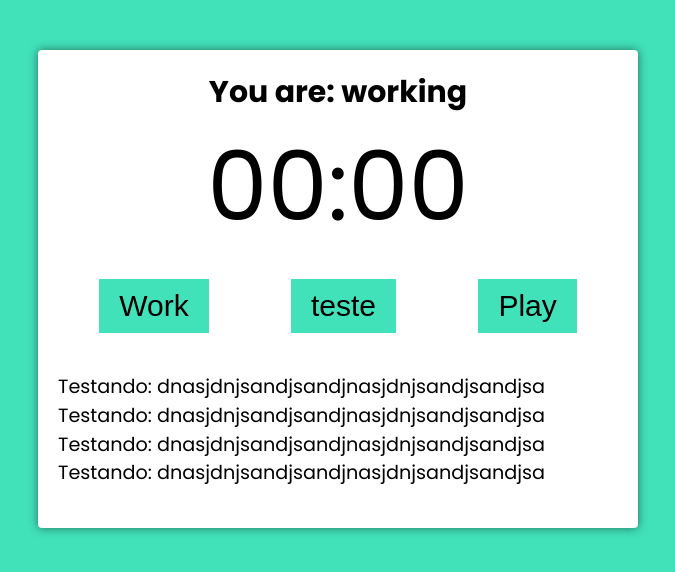
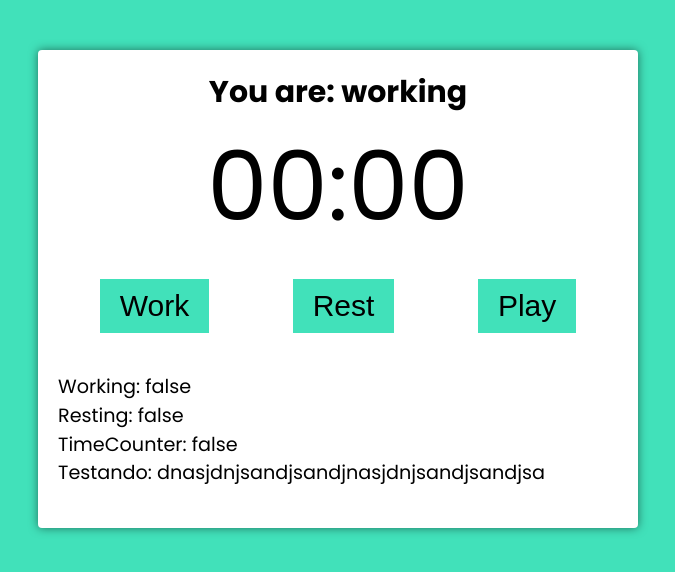
Before and after one commit to iamdevmarcos/pomodoro-web, a React (Create React App) app: page / in a window 1280 px wide. Shown: the top 572 px of the page, without its empty margins (302-977 px from the left). Built offline with nearby package versions, Linux system fonts and the light colour scheme.

Commit message:
feat: add timer

```diff
--- a/src/components/organisms/PomodoroTimer/index.tsx
+++ b/src/components/organisms/PomodoroTimer/index.tsx
@@ -7,19 +7,34 @@ import { useInterval } from "../../../hooks/useInterval";
 
 import { Timer, Button } from "../../index";
 
-const PomodoroTimer: React.FC<PomodoroTimerProps> = ({ defaultTime }) => {
+const PomodoroTimer: React.FC<PomodoroTimerProps> = ({
+  defaultTime,
+  longRestTime,
+  shortRestTime,
+  cycles,
+}) => {
   const [mainTime, setMainTime] = useState(defaultTime);
   const [timeCounter, setTimeCounter] = useState(false);
   const [working, setWorking] = useState(false);
+  const [resting, setResting] = useState(false);
 
   const startWorking = () => {
     setTimeCounter(true);
     setWorking(true);
+    setResting(false);
+    setMainTime(defaultTime);
   };
 
-  const pauseWorking = () => {
-    setTimeCounter((prevState) => !prevState);
+  const startResting = (long: boolean) => {
+    setTimeCounter(true);
     setWorking(false);
+    setResting(true);
+
+    if (long) {
+      setMainTime(longRestTime);
+    } else {
+      setMainTime(shortRestTime);
+    }
   };
 
   useInterval(
@@ -30,12 +45,9 @@ const PomodoroTimer: React.FC<PomodoroTimerProps> = ({ defaultTime }) => {
   );
 
   useEffect(() => {
-    if (working) {
-      document.body.classList.add("working");
-    } else {
-      document.body.classList.remove("working");
-    }
-  }, [working]);
+    if (working) document.body.classList.add("working");
+    if (resting) document.body.classList.remove("working");
+  }, [working, resting]);
 
   return (
     <Container>
@@ -45,17 +57,20 @@ const PomodoroTimer: React.FC<PomodoroTimerProps> = ({ defaultTime }) => {
 
         <div className="controls">
           <Button title="Work" onClick={startWorking} />
-          <Button title="teste" onClick={() => alert("Starting...")} />
-          <Button
-            title={timeCounter ? "Pause" : "Play"}
-            onClick={pauseWorking}
-          />
+          <Button title="Rest" onClick={() => startResting(false)} />
+
+          {!working && !resting && (
+            <Button
+              title={timeCounter ? "Pause" : "Play"}
+              onClick={() => setTimeCounter(!timeCounter)}
+            />
+          )}
         </div>
 
         <div className="details">
-          <p>Testando: dnasjdnjsandjsandjnasjdnjsandjsandjsa</p>
-          <p>Testando: dnasjdnjsandjsandjnasjdnjsandjsandjsa</p>
-          <p>Testando: dnasjdnjsandjsandjnasjdnjsandjsandjsa</p>
+          <p>Working: {working.toString()}</p>
+          <p>Resting: {resting.toString()}</p>
+          <p>TimeCounter: {timeCounter.toString()}</p>
           <p>Testando: dnasjdnjsandjsandjnasjdnjsandjsandjsa</p>
         </div>
       </div>
```
